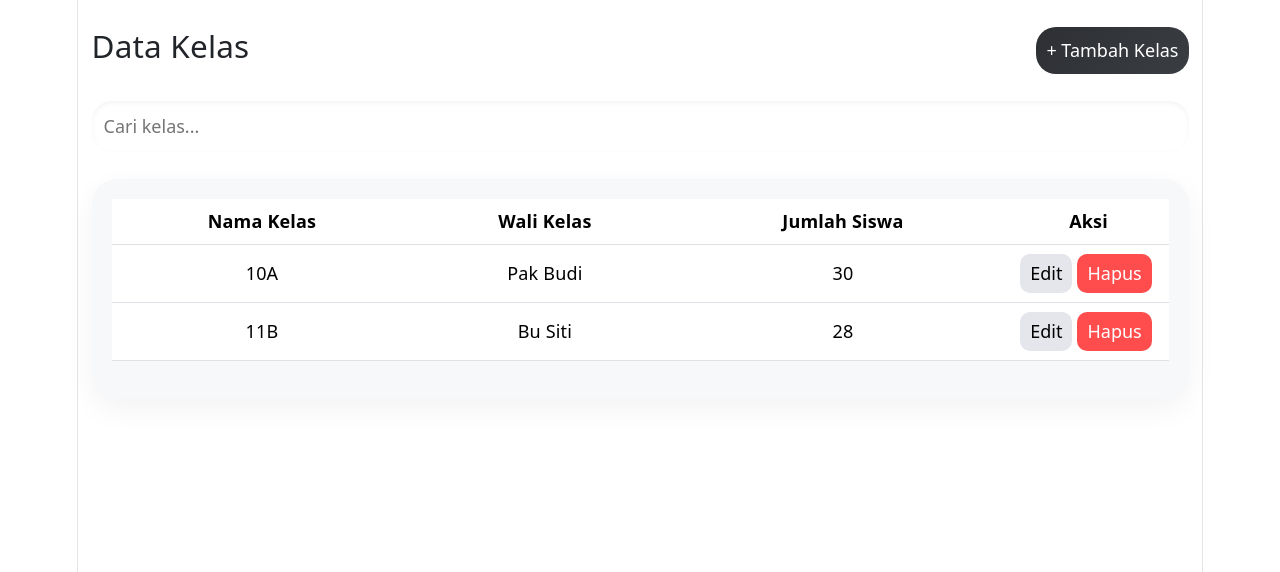
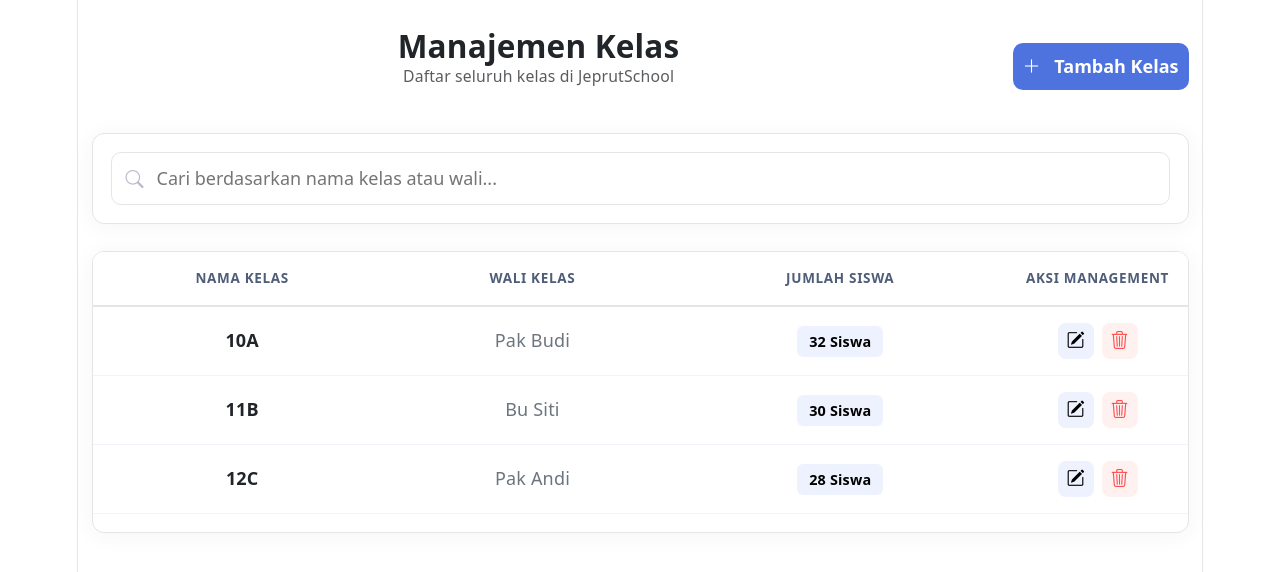
Before and after one commit to zee1140/Sistem_informasi_sekolah_FE, a Vue app: page /kelas in a window 1280 px wide. Shown: the top 572 px of the page. Built offline with nearby package versions, Linux system fonts and the light colour scheme.

Commit message:
update tampilan kece

```diff
--- a/src/views/Dashboard.vue
+++ b/src/views/Dashboard.vue
@@ -17,15 +17,31 @@
           <div class="glass-card p-4 h-100">
             <h6 class="mb-3">Menu</h6>
             <ul class="nav flex-column gap-2">
-           <li>
-  <router-link to="/siswa" class="menu-btn">Siswa</router-link>
-</li>
-           <li>
-  <router-link to="/kelas" class="menu-btn">Kelas</router-link>
-</li>
-              <li><button class="menu-btn">Guru</button></li>
-              <li><button class="menu-btn">Jadwal</button></li>
-            </ul>
+  <li>
+    <router-link to="/siswa" class="menu-btn">
+      <i class="bi bi-people"></i>
+      <span>Siswa</span>
+    </router-link>
+  </li>
+  <li>
+    <router-link to="/kelas" class="menu-btn">
+      <i class="bi bi-building"></i>
+      <span>Kelas</span>
+    </router-link>
+  </li>
+  <li>
+    <button class="menu-btn">
+      <i class="bi bi-person-workspace"></i>
+      <span>Guru</span>
+    </button>
+  </li>
+  <li>
+    <button class="menu-btn">
+      <i class="bi bi-calendar-event"></i>
+      <span>Jadwal</span>
+    </button>
+  </li>
+</ul>
           </div>
         </div>
 
@@ -351,4 +367,62 @@ body {
 .profile-icon:hover {
   color: #4e73df;
 }
+
+.menu-btn {
+  display: flex;
+  align-items: center;
+  gap: 12px;
+  padding: 12px 16px;
+  width: 100%;
+  border: none;
+  background: transparent;
+  color: #5a5c69;
+  text-decoration: none;
+  font-weight: 500;
+  border-radius: 10px;
+  transition: all 0.25s ease;
+  position: relative;
+}
+
+/* Icon */
+.menu-btn i {
+  font-size: 1.2rem;
+  color: #b7b9cc;
+  transition: 0.3s;
+}
+
+/* Hover effect */
+.menu-btn:hover {
+  background: #f1f4ff;
+  color: #4e73df;
+  transform: translateX(6px);
+}
+
+.menu-btn:hover i {
+  color: #4e73df;
+}
+
+/* Active route */
+.router-link-active.menu-btn {
+  background: linear-gradient(135deg, #4e73df, #224abe);
+  color: #fff;
+  box-shadow: 0 4px 12px rgba(78, 115, 223, 0.3);
+}
+
+.router-link-active.menu-btn i {
+  color: white;
+}
+
+/* Left indicator */
+.router-link-active.menu-btn::before {
+  content: "";
+  position: absolute;
+  left: -8px;
+  top: 50%;
+  transform: translateY(-50%);
+  height: 60%;
+  width: 4px;
+  background: #4e73df;
+  border-radius: 4px;
+}
 </style>
--- a/src/views/Kelas.vue
+++ b/src/views/Kelas.vue
@@ -1,60 +1,108 @@
 <template>
-  <div class="container py-4">
+  <div class="container-fluid py-4 animate-page">
 
-    <!-- HEADER -->
-    <div class="d-flex justify-content-between align-items-center mb-4">
-      <h3>Data Kelas</h3>
-      <button class="btn-main" @click="openModal()">+ Tambah Kelas</button>
+    <div class="row mb-4 align-items-center fade-in">
+      <div class="col">
+        <h3 class="admin-title">Manajemen Kelas</h3>
+        <p class="text-muted small">Daftar seluruh kelas di JeprutSchool</p>
+      </div>
+      <div class="col-auto">
+     <button class="btn-admin-primary btn-tambah" @click="openModal">
+  <i class="bi bi-plus-lg me-2"></i> Tambah Kelas
+</button>
+      </div>
     </div>
 
-    <!-- SEARCH -->
-    <div class="search-box mb-4">
-      <input type="text" v-model="search" placeholder="Cari kelas..." />
+    <div class="admin-card p-3 mb-4 fade-in-delay">
+      <div class="search-wrapper">
+        <i class="bi bi-search"></i>
+        <input
+          type="text"
+          v-model="search"
+          placeholder="Cari berdasarkan nama kelas atau wali..."
+          class="search-input"
+        />
+      </div>
     </div>
 
-    <!-- TABLE -->
-    <div class="table-card">
-      <table class="table align-middle">
+    <div class="admin-card overflow-hidden fade-up">
+      <div class="table-responsive">
+        <table class="table admin-table align-middle">
           <thead>
             <tr>
               <th>Nama Kelas</th>
               <th>Wali Kelas</th>
               <th>Jumlah Siswa</th>
-            <th width="160">Aksi</th>
+              <th class="text-center" width="180">Aksi Management</th>
             </tr>
           </thead>
 
           <tbody>
-          <tr v-for="(kelas, index) in filteredKelas" :key="index">
-            <td>{{ kelas.nama }}</td>
-            <td>{{ kelas.wali }}</td>
-            <td>{{ kelas.jumlah }}</td>
-            <td>
-              <button class="btn-action" @click="editData(index)">Edit</button>
-              <button class="btn-action danger" @click="deleteData(index)">Hapus</button>
+            <tr v-for="(kelas, index) in filteredKelas" :key="index" class="row-anim">
+              <td class="fw-bold text-dark">{{ kelas.nama }}</td>
+              <td><span class="text-secondary">{{ kelas.wali }}</span></td>
+              <td><span class="badge-kelas">{{ kelas.jumlah }} Siswa</span></td>
+
+              <td class="text-center">
+                <button class="btn-icon edit" @click="editData(index)" title="Edit">
+                  <i class="bi bi-pencil-square"></i>
+                </button>
+                <button class="btn-icon delete" @click="deleteData(index)" title="Hapus">
+                  <i class="bi bi-trash3"></i>
+                </button>
+              </td>
+            </tr>
+
+            <tr v-if="filteredKelas.length === 0">
+              <td colspan="4" class="text-center py-5 text-muted">
+                Data tidak ditemukan.
               </td>
             </tr>
           </tbody>
+
         </table>
+      </div>
     </div>
 
     <!-- MODAL -->
-    <div v-if="showModal" class="modal-overlay">
-      <div class="modal-box">
+    <transition name="fade">
+      <div v-if="showModal" class="admin-modal-overlay">
+        <div class="admin-modal-box scale-in">
 
-        <h4>{{ isEdit ? 'Edit' : 'Tambah' }} Kelas</h4>
+          <div class="modal-header-admin">
+            <h4>{{ isEdit ? 'Edit Kelas' : 'Tambah Kelas' }}</h4>
+            <p>Pastikan informasi data kelas sudah benar.</p>
+          </div>
 
-        <input class="custom-input" v-model="form.nama" placeholder="Nama Kelas">
-        <input class="custom-input" v-model="form.wali" placeholder="Wali Kelas">
-        <input class="custom-input" type="number" v-model="form.jumlah" placeholder="Jumlah Siswa">
+          <div class="modal-body-admin">
+            <div class="input-group-admin">
+              <label>Nama Kelas</label>
+              <input v-model="form.nama" placeholder="Masukkan nama kelas..." />
+            </div>
 
-        <div class="d-flex gap-2 mt-3">
-          <button class="btn-main w-100" @click="saveData">Simpan</button>
-          <button class="btn-main secondary w-100" @click="closeModal">Batal</button>
+            <div class="input-group-admin">
+              <label>Wali Kelas</label>
+              <input v-model="form.wali" placeholder="Nama wali kelas..." />
+            </div>
+
+            <div class="input-group-admin">
+              <label>Jumlah Siswa</label>
+              <input v-model="form.jumlah" type="number" />
+            </div>
+          </div>
+
+          <div class="modal-footer-admin">
+            <button class="btn-admin-primary w-100" @click="saveData">
+              <i class="bi bi-check-circle me-2"></i> Simpan Data
+            </button>
+            <button class="btn-admin-outline w-100 mt-2" @click="closeModal">
+              Batal
+            </button>
           </div>
 
         </div>
       </div>
+    </transition>
 
   </div>
 </template>
@@ -69,22 +117,20 @@ export default {
       editIndex: null,
 
       kelasList: [
-        { nama: "10A", wali: "Pak Budi", jumlah: 30 },
-        { nama: "11B", wali: "Bu Siti", jumlah: 28 }
+        { nama: "10A", wali: "Pak Budi", jumlah: 32 },
+        { nama: "11B", wali: "Bu Siti", jumlah: 30 },
+        { nama: "12C", wali: "Pak Andi", jumlah: 28 }
       ],
 
-      form: {
-        nama: "",
-        wali: "",
-        jumlah: ""
-      }
+      form: { nama: "", wali: "", jumlah: "" }
     }
   },
 
   computed: {
     filteredKelas() {
       return this.kelasList.filter(k =>
-        k.nama.toLowerCase().includes(this.search.toLowerCase())
+        k.nama.toLowerCase().includes(this.search.toLowerCase()) ||
+        k.wali.toLowerCase().includes(this.search.toLowerCase())
       )
     }
   },
@@ -117,87 +163,298 @@ export default {
     },
 
     deleteData(index) {
+      if (confirm('Apakah Anda yakin ingin menghapus data ini?')) {
         this.kelasList.splice(index, 1)
+      }
     }
   }
 }
 </script>
 
-<style>
-/* SEARCH */
-.search-box input {
-  width: 100%;
-  padding: 12px;
-  border-radius: 20px;
-  border: none;
-  background: #fff;
-  box-shadow: inset 0 2px 5px rgba(0,0,0,0.05);
+<style scoped>
+/* ===== ADMIN THEME ===== */
+:root {
+  --primary: #4e73df;
+  --primary-hover: #2e59d9;
+  --border: #e3e6f0;
+  --bg-soft: #f8f9fc;
+  --text-main: #2c3e50;
+  --text-muted: #858796;
 }
 
-/* CARD */
-.table-card {
-  background: #f7f8fa;
-  border-radius: 25px;
-  padding: 20px;
-  box-shadow: 0 10px 30px rgba(0,0,0,0.05);
+/* PAGE */
+.animate-page {
+  animation: fadeInPage 0.5s ease-out;
 }
 
-/* BUTTON */
-.btn-main {
-  background: linear-gradient(135deg, #2d2f33, #3a3d42);
-  color: white;
-  border: none;
-  padding: 10px;
-  border-radius: 20px;
+.admin-title {
+  font-weight: 800;
+  color: var(--text-main);
+  margin-bottom: 0;
+}
+
+/* ===== SEARCH ===== */
+.search-wrapper {
+  position: relative;
+}
+
+.search-wrapper i {
+  position: absolute;
+  top: 50%;
+  left: 15px;
+  transform: translateY(-50%);
+  color: #b7b9cc;
+}
+
+.search-input {
+  width: 100%;
+  padding: 12px 15px 12px 45px;
+  border-radius: 10px;
+  border: 1px solid var(--border);
+  background: #fff;
   transition: 0.3s;
 }
 
-.btn-main:hover {
-  transform: translateY(-3px);
-  box-shadow: 0 10px 20px rgba(0,0,0,0.2);
+.search-input:focus {
+  outline: none;
+  border-color: var(--primary);
+  box-shadow: 0 0 0 3px rgba(78, 115, 223, 0.1);
 }
 
-/* ACTION */
-.btn-action {
-  background: #e4e6eb;
-  border: none;
-  padding: 6px 10px;
-  border-radius: 10px;
-  margin-right: 5px;
+/* ===== CARD ===== */
+.admin-card {
+  background: #fff;
+  border: 1px solid var(--border);
+  border-radius: 12px;
+  box-shadow: 0 0.15rem 1.2rem rgba(58, 59, 69, 0.05);
 }
 
-.btn-action.danger {
-  background: #ff4d4d;
-  color: white;
+/* ===== TABLE ===== */
+.admin-table thead {
+  background: var(--bg-soft);
 }
 
-/* MODAL */
-.modal-overlay {
+.admin-table th {
+  text-transform: uppercase;
+  font-size: 0.75rem;
+  letter-spacing: 0.05em;
+  font-weight: 700;
+  color: #4e5d78;
+  padding: 16px;
+  border-bottom: 2px solid var(--border);
+}
+
+.admin-table td {
+  padding: 16px;
+  border-bottom: 1px solid #f2f4f9;
+}
+
+/* Hover row */
+.admin-table tbody tr:hover {
+  background: #f9fbff;
+  transition: 0.2s;
+}
+
+/* ===== BADGE ===== */
+.badge-kelas {
+  background: #eef2ff;
+  color: var(--primary);
+  padding: 6px 12px;
+  border-radius: 6px;
+  font-weight: 700;
+  font-size: 0.8rem;
+}
+
+/* ===== BUTTON ===== */
+.admin-modal-box {
+  background: #fff;
+  border-radius: 16px;
+  width: 420px;
+  padding: 30px;
+  box-shadow: 0 20px 50px rgba(0,0,0,0.2);
+  border: 1px solid #e3e6f0;
+}
+
+.modal-header-admin h4 {
+  font-weight: 800;
+  color: #2c3e50;
+  text-align: center;
+}
+
+.modal-header-admin p {
+  text-align: center;
+  font-size: 0.85rem;
+  color: #858796;
+  margin-bottom: 20px;
+}
+
+.input-group-admin label {
+  font-size: 0.8rem;
+  font-weight: 700;
+  color: #4e5d78;
+  margin-bottom: 6px;
+  display: block;
+}
+
+.input-group-admin input {
+  width: 100%;
+  padding: 10px 12px;
+  border-radius: 10px;
+  border: 1px solid #e3e6f0;
+  background: #fff;
+  transition: 0.3s;
+}
+
+.input-group-admin input:focus {
+  border-color: #4e73df;
+  box-shadow: 0 0 0 3px rgba(78,115,223,0.15);
+  outline: none;
+}
+
+/* BUTTON BIRU SAMA PERSIS SISWA */
+.btn-admin-primary {
+  background: #4e73df !important;
+  color: #fff !important;
+  border: none;
+  padding: 10px;
+  border-radius: 10px;
+  font-weight: 600;
+}
+
+.btn-admin-primary:hover {
+  background: #2e59d9 !important;
+}
+
+.btn-admin-outline {
+  background: transparent;
+  border: 1px solid #d1d3e2;
+  color: #858796;
+  padding: 10px;
+  border-radius: 10px;
+  font-weight: 600;
+}
+
+.btn-admin-outline:hover {
+  background: #f8f9fc;
+}
+
+/* ===== ICON BUTTON ===== */
+.btn-icon {
+  width: 36px;
+  height: 36px;
+  border-radius: 8px;
+  border: none;
+  margin: 0 4px;
+  transition: 0.2s;
+}
+
+.btn-icon.edit {
+  background: #eef2ff;
+  color: var(--primary);
+}
+
+.btn-icon.delete {
+  background: #fff1f0;
+  color: #ff4d4f;
+}
+
+.btn-icon:hover {
+  transform: scale(1.1);
+}
+
+/* ===== MODAL ===== */
+.admin-modal-overlay {
   position: fixed;
   top: 0;
   left: 0;
   width: 100%;
   height: 100%;
-  background: rgba(0,0,0,0.25);
+  background: rgba(30, 30, 45, 0.6);
+  backdrop-filter: blur(4px);
   display: flex;
   justify-content: center;
   align-items: center;
+  z-index: 2000;
 }
 
-.modal-box {
-  background: #f7f8fa;
-  padding: 25px;
-  border-radius: 25px;
-  width: 300px;
+.admin-modal-box {
+  background: white;
+  padding: 30px;
+  border-radius: 16px;
+  width: 400px;
+  box-shadow: 0 20px 40px rgba(0,0,0,0.2);
+  animation: scaleIn 0.3s ease;
 }
 
-/* INPUT */
-.custom-input {
+.modal-header-admin h4 {
+  font-weight: 800;
+  color: var(--text-main);
+  margin: 0;
+}
+
+.modal-header-admin p {
+  font-size: 0.85rem;
+  color: var(--text-muted);
+  margin-bottom: 20px;
+}
+
+.input-group-admin {
+  margin-bottom: 15px;
+}
+
+.input-group-admin label {
+  display: block;
+  font-size: 0.8rem;
+  font-weight: 700;
+  color: #4e5d78;
+  margin-bottom: 5px;
+}
+
+.input-group-admin input {
   width: 100%;
   padding: 10px;
-  margin-top: 8px;
-  border-radius: 15px;
-  border: none;
-  background: white;
+  border-radius: 8px;
+  border: 1px solid var(--border);
+  transition: 0.2s;
+}
+
+.input-group-admin input:focus {
+  outline: none;
+  border-color: var(--primary);
+}
+
+/* FIX tombol biar gak putih */
+.btn-tambah {
+  background: #4e73df !important;
+  color: #fff !important;
+  border: none !important;
+}
+
+.btn-tambah:hover {
+  background: #2e59d9 !important;
+  color: #fff !important;
+}
+
+/* ===== ANIMATIONS ===== */
+@keyframes fadeInPage {
+  from {
+    opacity: 0;
+    transform: translateY(10px);
+  }
+  to {
+    opacity: 1;
+    transform: translateY(0);
+  }
+}
+
+@keyframes scaleIn {
+  from {
+    transform: scale(0.9);
+    opacity: 0;
+  }
+  to {
+    transform: scale(1);
+    opacity: 1;
+  }
 }
 </style>
```
Lines whose indentation alone changed are shown as unchanged.
